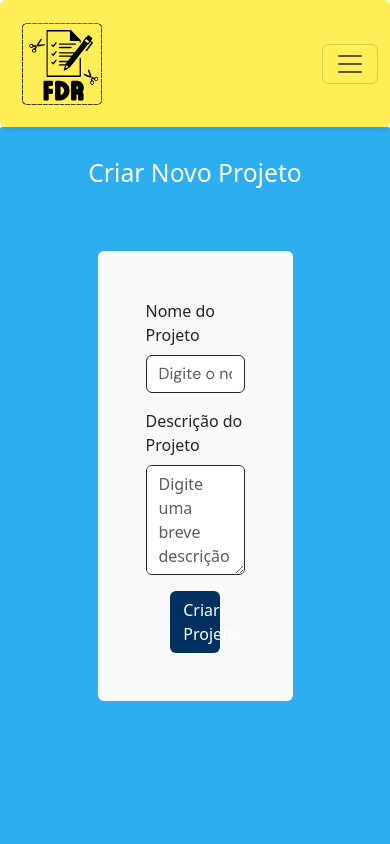
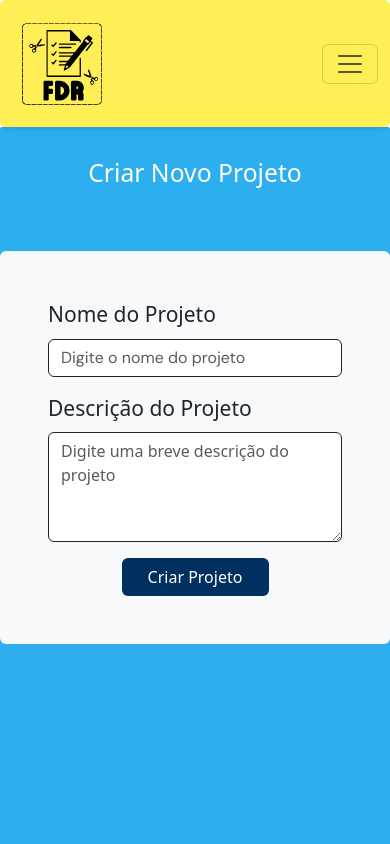
Before and after one commit to LiviaLaiany/Formatador-req, a React (Create React App) app in the folder formatador-front/: page /projetos/criar in a window 390 px wide. Shown: the top 844 px of the page. Built offline with nearby package versions, Linux system fonts and the light colour scheme.

Commit message:
responsividades

```diff
--- a/formatador-front/src/css/CriarProjeto.css
+++ b/formatador-front/src/css/CriarProjeto.css
@@ -31,6 +31,15 @@ body{
     font-family: "DM Sans";
 }
 #forms{
-    position: relative;
     z-index: 3;
 }
+@media (max-width: 576px) {
+    #forms {
+      max-width: 100vw;
+    }
+  }
+@media(min-width: 768px){
+    #forms{
+        max-width: 50vw;
+    }
+}
--- a/formatador-front/src/pages/CriarProjeto.js
+++ b/formatador-front/src/pages/CriarProjeto.js
@@ -46,18 +46,18 @@ export default function CriarProjeto() {
     return (
         <div>
            <Nav text="Formatador" />
-
-            <div id="divGrande" className="container-fluid vh-100 p-0 ">
-                <div id="h2" className="container-fluid d-flex p-0">
+            {/* RESPONSIVO */}
+            <div id="divGrande" className="container-fluid  vh-100 p-0 ">
+                <div id="h2" className="container-fluid  d-flex p-0">
                     <h2 className="text-center fs-2">Criar Novo Projeto</h2>
                 </div>
-                <form id="forms" className="mt-4 container rounded p-5 w-50 bg-light" onSubmit={handleCriarProjeto}>
+                    <form id="forms" className="mt-4 container rounded p-5  bg-light" onSubmit={handleCriarProjeto}>
                         <div className="mb-3">
-                        <label htmlFor="nome" className="form-label">Nome do Projeto</label>
+                            <label htmlFor="nome" className="form-label text-center text-sm-start">Nome do Projeto</label>
                             <input type="text" className="form-control text-dark" id="nome" value={nome} onChange={(e) => setNome(e.target.value)} placeholder="Digite o nome do projeto" required></input>
                         </div>
                         <div className="mb-3">
-                        <label htmlFor="descricao" className="form-label">Descrição do Projeto</label>
+                            <label htmlFor="descricao" className="form-label text-center text-sm-start">Descrição do Projeto</label>
                             <textarea className="form-control text-dark" id="descricao" value={descricao} onChange={(e) => setDescricao(e.target.value)} placeholder="Digite uma breve descrição do projeto" rows="4"></textarea>
                         </div>
                         <div className="align-items-center justify-content-center d-flex">
@@ -67,8 +67,10 @@ export default function CriarProjeto() {
                         </div>
 
                     </form>
+
             </div>
             <Rodape/>
+
         </div>
     )
 }
--- a/formatador-front/src/pages/EditarModelo.js
+++ b/formatador-front/src/pages/EditarModelo.js
@@ -53,7 +53,7 @@ export default function EditarModelo() {
         <div className=''>
             <h1>Editar Modelo</h1>
             <form onSubmit={handleSubmit}>
-                <label>
+                <label className=''>
                     Nome do Modelo:
                     <input type="text" value={nome} onChange={(e) => setNome(e.target.value)} required />
                 </label>
--- a/formatador-front/src/pages/EditarProjeto.js
+++ b/formatador-front/src/pages/EditarProjeto.js
@@ -46,14 +46,14 @@ export default function EditarProjeto() {
     }
 
     return (
-        <div>
+        <div id="divGrande">
            <Nav text="Formatador" />
-
-            <div id="divGrande" className="container-fluid vh-100 p-0 ">
-                <div id="h2" className="container-fluid d-flex p-0">
+            {/* RESPONSIVO */}
+            <div  className="container vh-100 col-12 p-0 ">
+                <div id="h2" className="container d-flex p-0">
                     <h2 className="text-center fs-2">Editar Projeto</h2>
                 </div>
-                <form id="forms" className="mt-4 container rounded p-5 w-50 bg-light" onSubmit={handleSubmit}>
+                <form id="forms" className="mt-4 container rounded p-5  bg-light" onSubmit={handleSubmit}>
                     <div className="mb-3">
                         <label htmlFor="nome" className="form-label">Nome do Projeto</label>
                         <input type="text" className="form-control text-dark" id="nome" value={nome} onChange={(e) => setNome(e.target.value)} placeholder="Digite o nome do projeto" required></input>
--- a/formatador-front/src/pages/ShowModelo.js
+++ b/formatador-front/src/pages/ShowModelo.js
@@ -70,7 +70,7 @@ export default function ModeloDetalhes() {
                 <h4 className=' fs-2  mt-4 card-header color'>Capa</h4>
                 <div className='py-3 card-body rounded'>{modelo.mod_json.capa.length > 0 ? renderCapa(modelo.mod_json.capa) : <p>Sem dados na capa.</p>}</div>
             </div>
-            <div className='container bg-light card  text-dark rounded  mt-4'>
+            <div className='container bg-light card  text-dark rounded mb-4 mt-4'>
                 <h4 className="mt-4 card-header fs-2">Conteúdo</h4>
                 <div className='rounded card-body box-2'>
                     {modelo.mod_json.conteudo.length > 0 ? renderConteudo(modelo.mod_json.conteudo) : <p>Sem dados no conteúdo.</p>}
--- a/formatador-front/src/pages/ShowProjeto.js
+++ b/formatador-front/src/pages/ShowProjeto.js
@@ -58,9 +58,9 @@ export default function ProjetoShow() {
   }
 
   return (
-    <div className="show vh-100">
-      <Nav text="Projeto Detalhado" />
-      <div className="container">
+    <div className="show ">
+      <Nav text="Formatador" />
+      <div className="container vh-100">
         <h1 className="text-center mt-4 fs-2">{projeto.nome}</h1>
         <div className="card mt-4">
           <div className="card-header">
```
Lines whose indentation alone changed are shown as unchanged.
